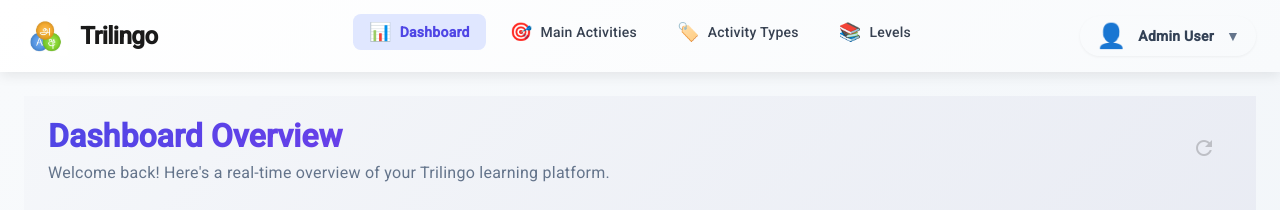
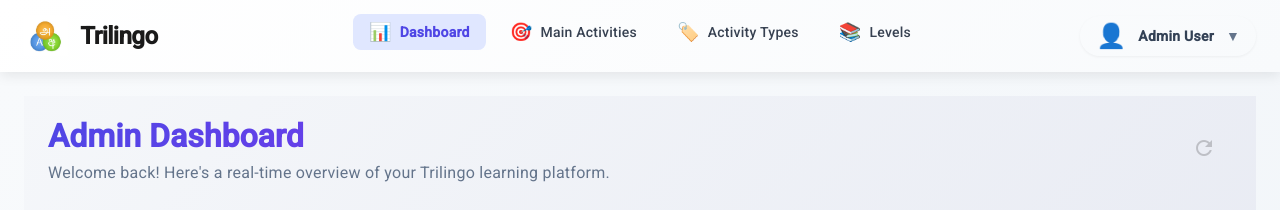
Before and after one commit to Lakshiga/Trilingo_Angular_Admin, an Angular app: page /dashboard in a window 1280 px wide. Shown: the top 210 px of the page. Built offline with nearby package versions, Linux system fonts and the light colour scheme; no server answers; sample sign-in values are in the browser's storage.

Commit message:
host link updated

```diff
--- a/src/app/components/dashboard/dashboard.component.html
+++ b/src/app/components/dashboard/dashboard.component.html
@@ -3,7 +3,7 @@
   <div class="dashboard-header">
     <div class="header-content">
       <div>
-        <h1 class="dashboard-title">Dashboard Overview</h1>
+        <h1 class="dashboard-title"> Admin Dashboard </h1>
         <p class="welcome-message">Welcome back! Here's a real-time overview of your Trilingo learning platform.</p>
       </div>
       <button mat-icon-button class="refresh-button" (click)="refresh()" [disabled]="isLoading" title="Refresh">
```
